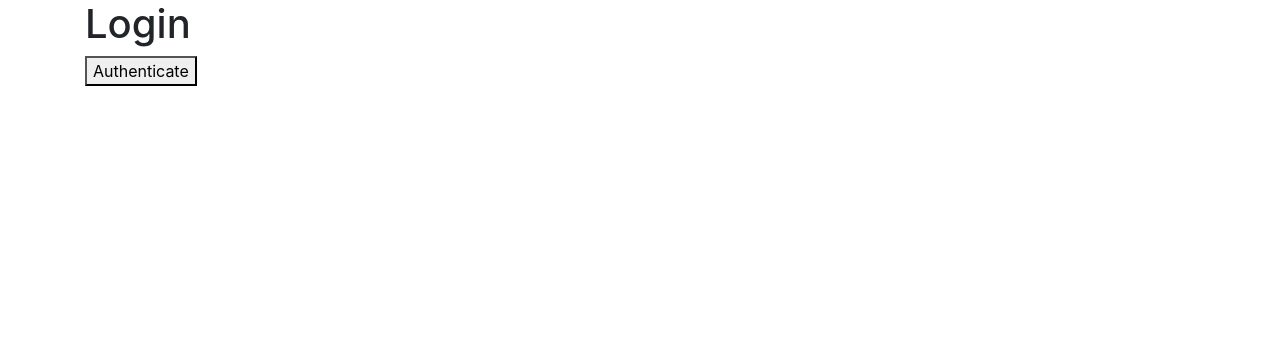
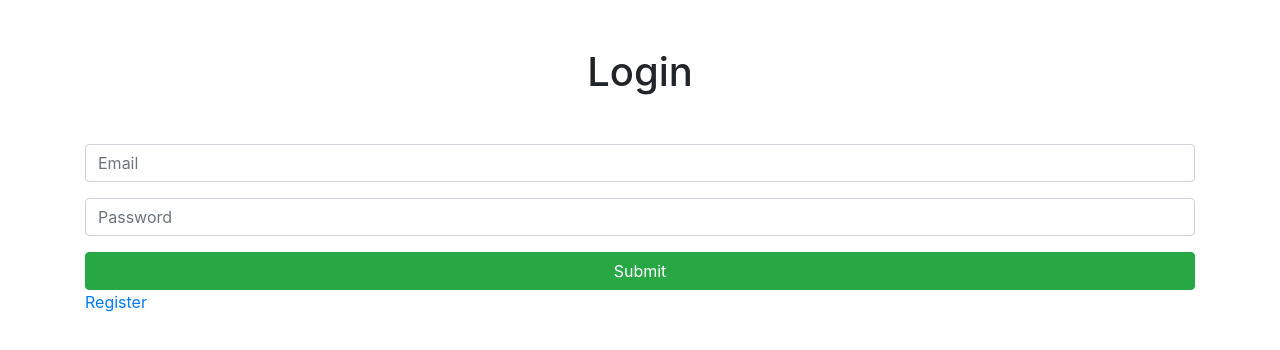
Before and after one commit to raphaeldiscky/todolist-pern-jwt, a React (Create React App) app in the folder client/: page /login in a window 1280 px wide. Shown: the top 350 px of the page. Built offline with nearby package versions, Linux system fonts and the light colour scheme.

Commit message:
Build login component

```diff
--- a/client/src/components/Login.js
+++ b/client/src/components/Login.js
@@ -1,10 +1,60 @@
-import React, { Fragment } from "react";
+import React, { Fragment, useState } from "react";
+import {Link} from "react-router-dom"; // Link => guide us back to register route
 
-const Login = ({setAuth}) => {
+const Login = ({ setAuth }) => {
+  const [inputs, setInputs] = useState({
+    email: "",
+    password: "",
+  });
+
+  const { email, password } = inputs;
+
+  const onChange = (e) => {
+    setInputs({ ...inputs, [e.target.name]: e.target.value });
+  };
+
+  const onSubmitForm = async (e) => {
+    e.preventDefault();
+    try {
+      const body = {email, password}
+      const response = await fetch("http://localhost:5000/auth/login", {
+        method: "POST",
+        headers: { "Content-Type": "application/json" },
+        body: JSON.stringify(body)
+      });
+      const parseRes = await response.json();
+      // console.log(parseRes);
+      // parseRes is object
+      localStorage.setItem("token", parseRes.token);
+      setAuth(true);
+    } catch (err) {
+      console.error(err.message);
+    }
+  };
+
   return (
     <Fragment>
-      <h1>Login</h1>
-      <button onClick={() => setAuth(true)}>Authenticate</button>
+      <h1 className="text-center my-5">Login</h1>
+      <form onSubmit={onSubmitForm}>
+        <input
+          type="email"
+          name="email"
+          placeholder="Email"
+          className="form-control my-3"
+          value={email}
+          onChange={(e) => onChange(e)}
+        ></input>
+        <input
+          type="password"
+          name="password"
+          placeholder="Password"
+          className="form-control my-3"
+          value={password}
+          onChange={(e) => onChange(e)}
+        ></input>
+        <button className="btn btn-success btn-block">Submit</button>
+      </form>
+      <Link to="/register">Register</Link>
     </Fragment>
   );
 };
--- a/client/src/components/Register.js
+++ b/client/src/components/Register.js
@@ -1,4 +1,5 @@
 import React, { Fragment, useState } from "react";
+import {Link} from "react-router-dom";
 
 const Register = ({setAuth}) => {
   const [inputs, setInputs] = useState({
@@ -23,7 +24,7 @@
           const parseRes = await response.json();
           //console.log(parseRes); //we will get jwt Token
 
-          localStorage.setItem("token", parseRes.token);
+          localStorage.setItem("token", parseRes.token); // store token in local storage
           setAuth(true);
       } catch (err) {
           console.error(err.message);
@@ -59,6 +60,7 @@
         />
         <button className="btn btn-success btn-block">Submit</button>
       </form>
+      <Link to="/login">Login</Link>
     </Fragment>
   );
 };
```
